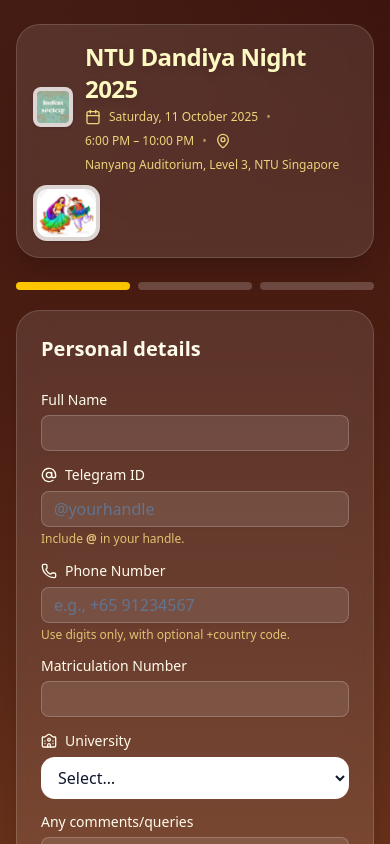
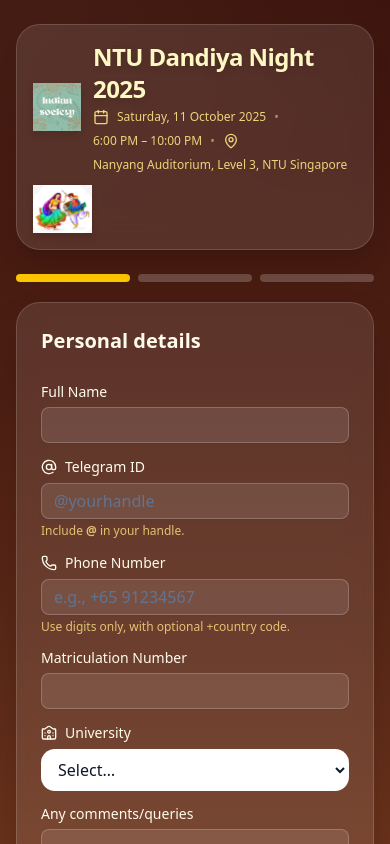
Before and after one commit to shreyvivek/payment_portal, a Next.js app: page / in a window 390 px wide. Shown: the top 844 px of the page. Built offline with nearby package versions, Linux system fonts and the light colour scheme.

Commit message:
mobile layout fixing

```diff
--- a/app/page.tsx
+++ b/app/page.tsx
@@ -204,7 +204,7 @@
               <img
                 src={CONFIG.images.ntuLogo}
                 alt="NTU"
-                className="h-10 sm:h-12 w-auto rounded-md bg-white/80 p-1 shadow"
+                className="h-12 sm:h-14 md:h-16 w-auto object-contain drop-shadow-md"
               />
               <div>
                 <h1 className="text-2xl sm:text-3xl md:text-4xl font-extrabold tracking-tight text-yellow-100 drop-shadow-md">
@@ -224,7 +224,7 @@
               <img
                 src={CONFIG.images.dandiyaSticks}
                 alt="Dandiya sticks"
-                className="h-14 sm:h-16 w-auto rounded-xl bg-white/80 p-1 shadow"
+                className="h-12 sm:h-14 md:h-16 w-auto object-contain drop-shadow-md"
               />
             </div>
           </div>
```
Also changed, not shown: 1 other file (tests, documents, lock files or other folders).
